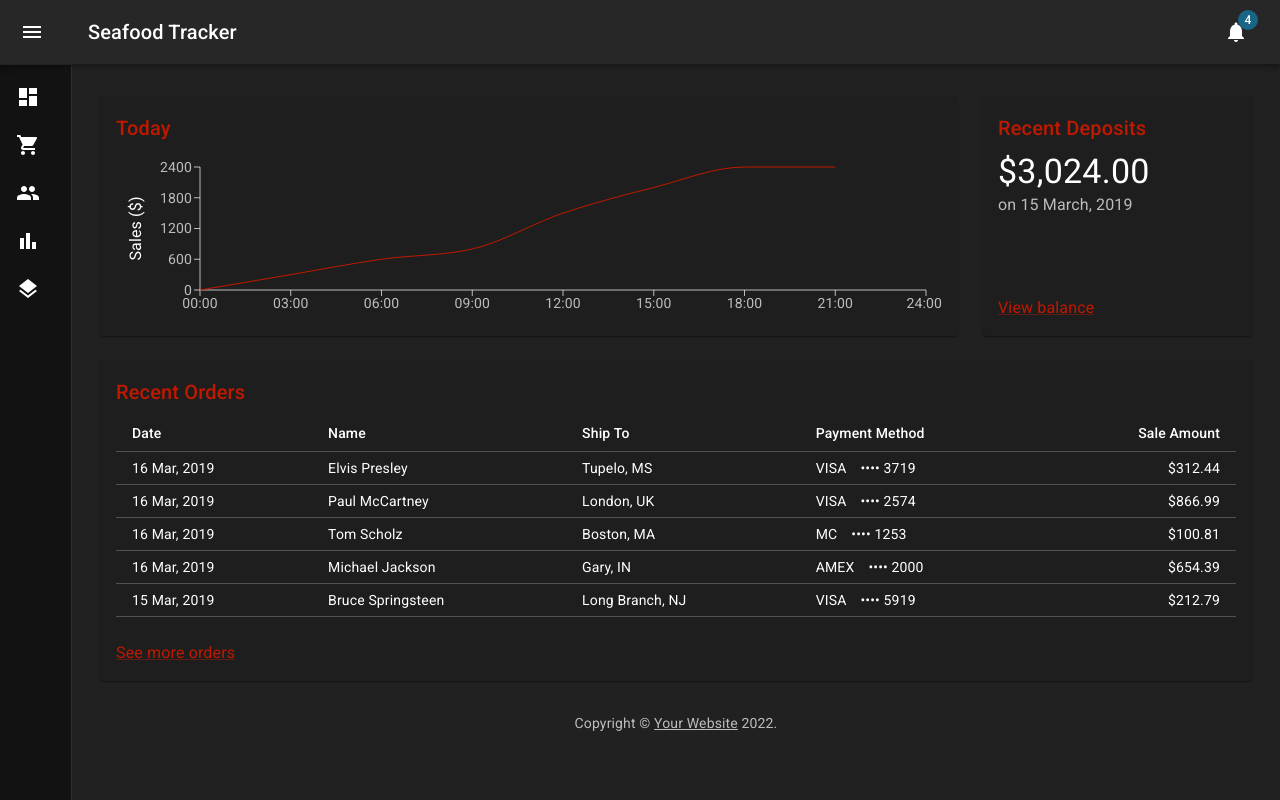
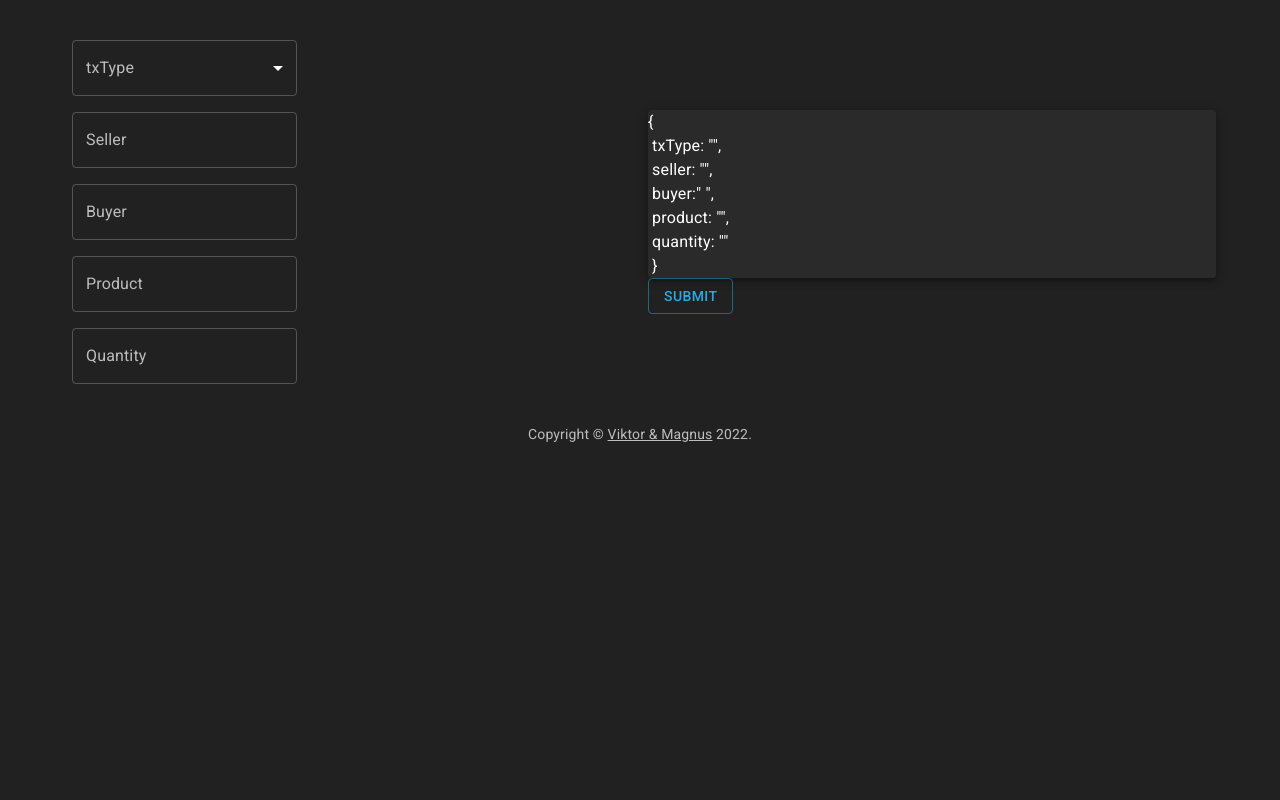
Before and after one commit to munthy/ibe500_seafoodtracker, a React (Create React App) app: page / in a window 1280 px wide. Built offline with nearby package versions, Linux system fonts and the light colour scheme.

Commit message:
MakeTransaction created

```diff
--- a/src/components/Dashboard.js
+++ b/src/components/Dashboard.js
@@ -1,33 +1,20 @@
 import React, { useState } from 'react';
 import { styled, createTheme, ThemeProvider } from '@mui/material/styles';
 import CssBaseline from '@mui/material/CssBaseline';
-import MuiDrawer from '@mui/material/Drawer';
 import Box from '@mui/material/Box';
-import MuiAppBar from '@mui/material/AppBar';
-import Toolbar from '@mui/material/Toolbar';
-import List from '@mui/material/List';
 import Typography from '@mui/material/Typography';
-import Divider from '@mui/material/Divider';
-import IconButton from '@mui/material/IconButton';
-import Badge from '@mui/material/Badge';
 import Container from '@mui/material/Container';
-import Grid from '@mui/material/Grid';
-import Paper from '@mui/material/Paper';
 import Link from '@mui/material/Link';
-import MenuIcon from '@mui/icons-material/Menu';
-import ChevronLeftIcon from '@mui/icons-material/ChevronLeft';
-import NotificationsIcon from '@mui/icons-material/Notifications';
-import { mainListItems } from './listItems';
-import Chart from './Chart';
-import Deposits from './Deposits';
-import Orders from './Orders';
+
+
+import MakeTransaction from './MakeTransaction';
 
 function Copyright(props) {
   return (
     <Typography variant="body2" color="text.secondary" align="center" {...props}>
       {'Copyright © '}
       <Link color="inherit" href="https://mui.com/">
-        Your Website
+        Viktor & Magnus
       </Link>{' '}
       {new Date().getFullYear()}
       {'.'}
@@ -35,57 +22,11 @@ function Copyright(props) {
   );
 }
 
-const drawerWidth = 240;
-
-const AppBar = styled(MuiAppBar, {
-  shouldForwardProp: (prop) => prop !== 'open',
-})(({ theme, open }) => ({
-  zIndex: theme.zIndex.drawer + 1,
-  transition: theme.transitions.create(['width', 'margin'], {
-    easing: theme.transitions.easing.sharp,
-    duration: theme.transitions.duration.leavingScreen,
-  }),
-  ...(open && {
-    marginLeft: drawerWidth,
-    width: `calc(100% - ${drawerWidth}px)`,
-    transition: theme.transitions.create(['width', 'margin'], {
-      easing: theme.transitions.easing.sharp,
-      duration: theme.transitions.duration.enteringScreen,
-    }),
-  }),
-}));
-
-const Drawer = styled(MuiDrawer, { shouldForwardProp: (prop) => prop !== 'open' })(
-  ({ theme, open }) => ({
-    '& .MuiDrawer-paper': {
-      position: 'relative',
-      whiteSpace: 'nowrap',
-      width: drawerWidth,
-      transition: theme.transitions.create('width', {
-        easing: theme.transitions.easing.sharp,
-        duration: theme.transitions.duration.enteringScreen,
-      }),
-      boxSizing: 'border-box',
-      ...(!open && {
-        overflowX: 'hidden',
-        transition: theme.transitions.create('width', {
-          easing: theme.transitions.easing.sharp,
-          duration: theme.transitions.duration.leavingScreen,
-        }),
-        width: theme.spacing(7),
-        [theme.breakpoints.up('sm')]: {
-          width: theme.spacing(9),
-        },
-      }),
-    },
-  }),
-);
-
 const mdTheme = createTheme({
   palette: {
     mode:'dark',
     primary: {
-      main: '#bf1900',
+      main: '#29abe3',
     },
     secondary: {
       main: '#196585',
@@ -97,67 +38,12 @@ const mdTheme = createTheme({
 });
 
 function DashboardContent() {
-  const [open, setOpen] = useState(false);
-  const toggleDrawer = () => {
-    setOpen(!open);
-  };
+
 
   return (
     <ThemeProvider theme={mdTheme}>
       <Box sx={{ display: 'flex' }}>
         <CssBaseline />
-        <AppBar position="absolute" open={open}>
-          <Toolbar
-            sx={{
-              pr: '24px', // keep right padding when drawer closed
-            }}
-          >
-            <IconButton
-              edge="start"
-              color="inherit"
-              aria-label="open drawer"
-              onClick={toggleDrawer}
-              sx={{
-                marginRight: '36px',
-                ...(open && { display: 'none' }),
-              }}
-            >
-              <MenuIcon />
-            </IconButton>
-            <Typography
-              component="h1"
-              variant="h6"
-              color="inherit"
-              noWrap
-              sx={{ flexGrow: 1 }}
-            >
-              Seafood Tracker
-            </Typography>
-            <IconButton color="inherit">
-              <Badge badgeContent={4} color="secondary">
-                <NotificationsIcon />
-              </Badge>
-            </IconButton>
-          </Toolbar>
-        </AppBar>
-        <Drawer variant="permanent" open={open}>
-          <Toolbar
-            sx={{
-              display: 'flex',
-              alignItems: 'center',
-              justifyContent: 'flex-end',
-              px: [1],
-            }}
-          >
-            <IconButton onClick={toggleDrawer}>
-              <ChevronLeftIcon />
-            </IconButton>
-          </Toolbar>
-          <Divider />
-          <List component="nav">
-            {mainListItems}
-          </List>
-        </Drawer>
         <Box
           component="main"
           sx={{
@@ -170,42 +56,10 @@ function DashboardContent() {
             overflow: 'auto',
           }}
         >
-          <Toolbar />
           <Container maxWidth="lg" sx={{ mt: 4, mb: 4 }}>
-            <Grid container spacing={3}>
-              {/* Chart */}
-              <Grid item xs={12} md={8} lg={9}>
-                <Paper
-                  sx={{
-                    p: 2,
-                    display: 'flex',
-                    flexDirection: 'column',
-                    height: 240,
-                  }}
-                >
-                  <Chart />
-                </Paper>
-              </Grid>
-              {/* Recent Deposits */}
-              <Grid item xs={12} md={4} lg={3}>
-                <Paper
-                  sx={{
-                    p: 2,
-                    display: 'flex',
-                    flexDirection: 'column',
-                    height: 240,
-                  }}
-                >
-                  <Deposits />
-                </Paper>
-              </Grid>
-              {/* Recent Orders */}
-              <Grid item xs={12}>
-                <Paper sx={{ p: 2, display: 'flex', flexDirection: 'column' }}>
-                  <Orders />
-                </Paper>
-              </Grid>
-            </Grid>
+            <Box sx={{ width: '100%', typography: 'body1' }}>
+              <MakeTransaction />
+            </Box>
             <Copyright sx={{ pt: 4 }} />
           </Container>
         </Box>
--- /dev/null
+++ b/src/components/MakeTransaction.js
@@ -0,0 +1,49 @@
+import React, {useState} from 'react';
+import { TextField, FormControl,Grid,Typography, MenuItem,Paper, Button} from '@mui/material';
+
+
+export default function MakeTransaction(){
+
+  const [values, setValues] = useState({
+    seller:'',
+    buyer:'',
+    product:'',
+    quantity:'',
+    txType:'',
+  });
+
+  const handleChange = (prop) => (event) => {
+    setValues({ ...values, [prop]: event.target.value });
+  };
+
+  const submitTransaction = () => {
+    console.info("Transaction submitted")
+  }
+
+
+  return (
+    <Grid container spacing={2} direction="row" justifyContent="center" alignItems="center">
+      <Grid item xs={6}>
+      <FormControl noValidate sx={{'& .MuiTextField-root': { m: 1, width: '25ch' },}}>
+        <TextField id="txType_input" label="txType" select value={values.txType} onChange={handleChange('txType')} variant="outlined">
+          <MenuItem value="catch">Catch</MenuItem>
+          <MenuItem value="sale">Sale</MenuItem>
+          <MenuItem value="purchase">Purchase</MenuItem>
+        </TextField>
+        <TextField id="seller_input" label="Seller" value={values.seller} onChange={handleChange('seller')} variant="outlined"></TextField>
+        <TextField id="buyer_input" label="Buyer" value={values.buyer} onChange={handleChange('buyer')} variant="outlined"></TextField>
+        <TextField id="product_input" label="Product" value={values.product} onChange={handleChange('product')} variant="outlined"></TextField>
+        <TextField id="quantity_input" label="Quantity" type="number" value={values.quantity} onChange={handleChange('quantity')} variant="outlined"></TextField>
+      </FormControl>
+      </Grid>
+      <Grid item xs={6}>
+        <Paper elevation={5}>
+          <Typography sx={{"whiteSpace": "pre"}}>
+            {`{\n txType: "${values.txType}", \n seller: "${values.seller}", \n buyer:" ${values.buyer}", \n product: "${values.product}", \n quantity: "${values.quantity}" \n }`}
+          </Typography>
+        </Paper>
+        <Button variant="outlined" onClick={submitTransaction}>Submit</Button>
+      </Grid>
+    </Grid>
+  )
+}
```
